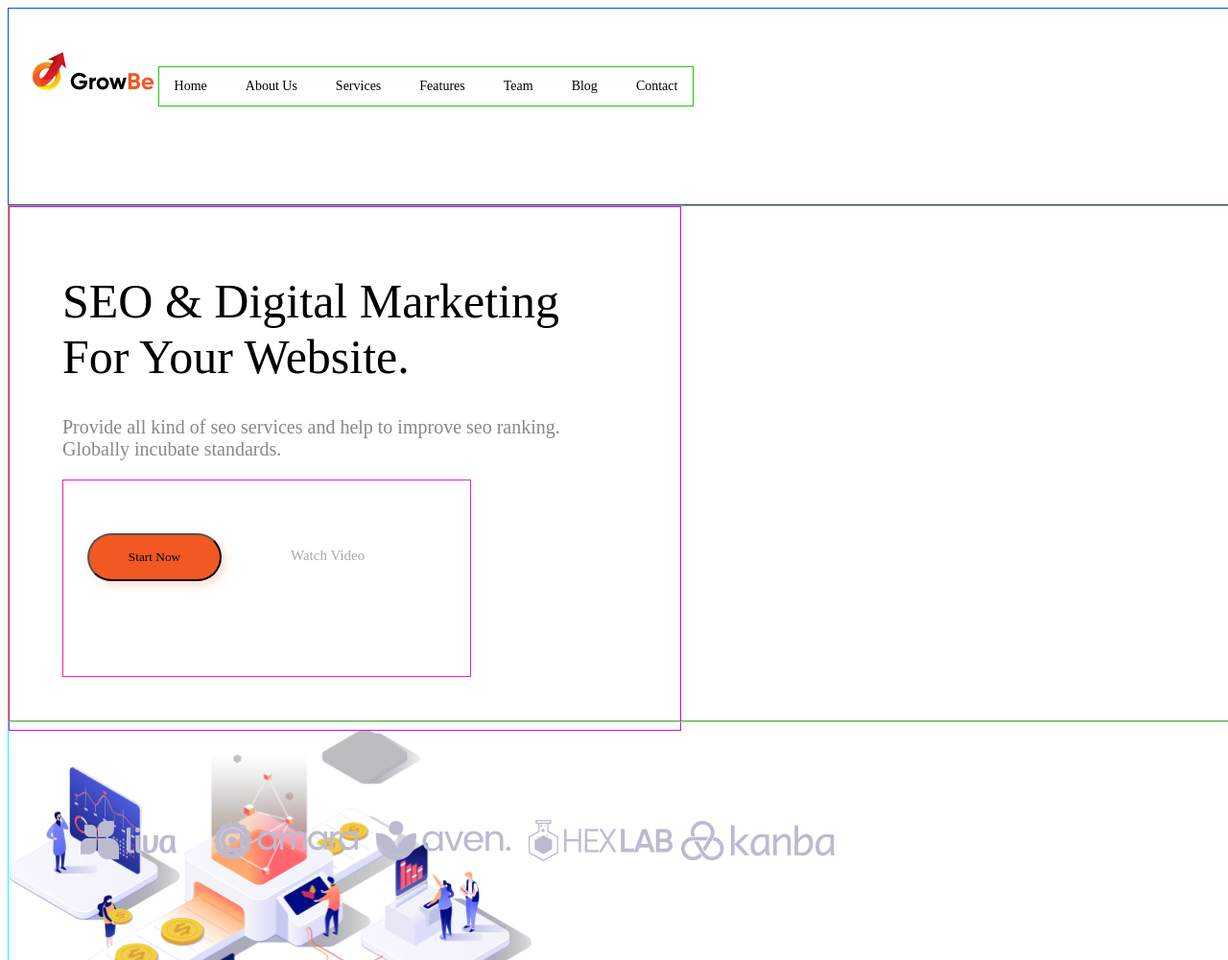
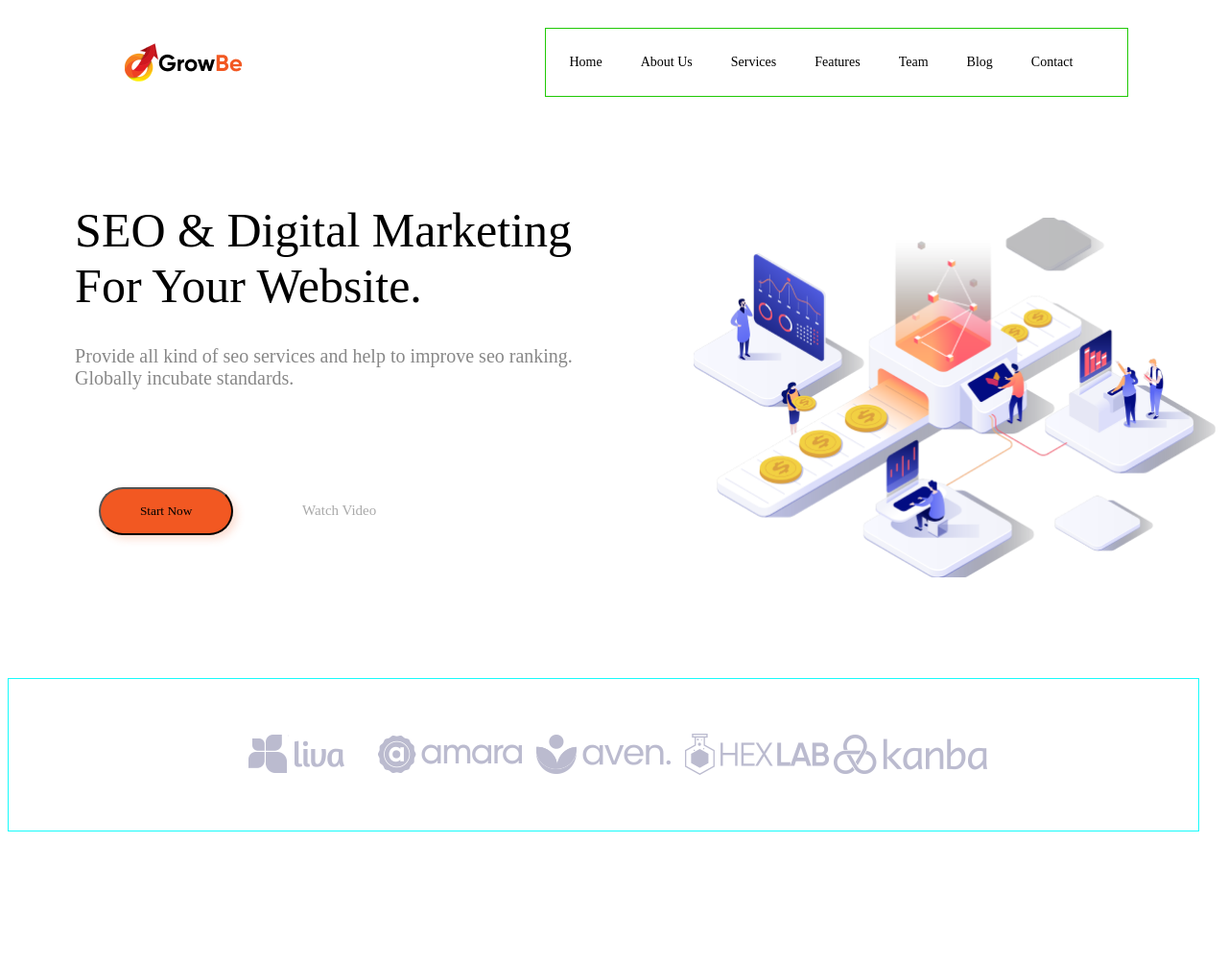
Before and after one commit to Uladzimir1367/HTML3, a plain HTML site: page index.html in a window 1280 px wide. Shown: the top 1001 px of the page at 96% size. After the commit the page ends 959 px from the top, so only its background shows below. Drawn offline with Linux system fonts and the light colour scheme.

Commit message:
внесены изменения, исправлены ошибки

```diff
--- a/index.html
+++ b/index.html
@@ -8,10 +8,10 @@
 </head>
 <body>
    <div class="top">
-
+      <div class="log">
          <img class="img_logo" src="images/logo.png" alt="">
          <img class="imagin_logotext" src="images/GrowBe.png" alt="">
-
+      </div>
       <div class="header">
          <a href="#">Home</a>
          <a href="#">About Us</a>
@@ -44,13 +44,11 @@
    </div>
 
    <div class="top_logo">
-      <div class="brend_logo" >
-         <img class="imagin_foot" src="images/1.png" alt="">
+      <img class="imagin_foot" src="images/1.png" alt="">
          <img class="imagin_foot" src="images/3.png" alt="">
          <img class="imagin_foot" src="images/4.png" alt="">
          <img class="imagin_foot" src="images/5.png" alt="">
          <img class="imagin_foot" src="images/6.png" alt="">
       </div>
-   </div>
 </body>
 </html>
--- a/style.css
+++ b/style.css
@@ -4,17 +4,30 @@
 
 }
 body {
+   display: flex;
+   flex-direction: column;
    width: 1920px;
    height: 943px;
    flex-shrink: 0;
+   gap: 20px;
    background: #FFF;
 }
 .top {
+   display: flex;
+   justify-content: center;
+   align-items: center;
+   flex-shrink: 0;
+   gap: 350px;
    width: 1289px;
    height: 114px;
-   padding: 45px 25px;
-   gap: 14;
-   border: 1px solid #0150E9;
+   /*border: 1px solid #0150E9;*/
+}
+.log {
+   display: flex;
+   /*justify-content: center;*/
+   align-items: center;
+   width: 88px;
+   height: 30px;
 }
 .header {
    display: inline-flex;
@@ -22,7 +35,8 @@ body {
    height: 40px;
    gap: 40px;
    border: 1px solid #20C905;
-   justify-content: center;
+
+   padding: 15px 25px;
    align-items: center;
 
 }
@@ -42,15 +56,20 @@ a {
 }
 
 .top_content {
+   display: flex;
    width: 1274px;
-   height: 536px;
-   border: 1px solid #E99C08;
+   /*height: 536px;*/
+   flex-shrink: 0;
+   flex-wrap: wrap;
+   justify-content: center;
+   align-items: center;
+   /*border: 1px solid #E99C08;*/
 }
 .top_info {
    width: 589px;
    height: 475px;
    padding: 35px 55px;
-   border: 1px solid #BD0EFB;
+   /*border: 1px solid #BD0EFB;*/
 }
 
 .title {
@@ -68,20 +87,15 @@ a {
    font-weight: 400;
    line-height: normal;
 }
-.text_h5 {
-   color: #AAA;
-   font-size: 15px;
-   font-style: normal;
-   font-weight: 400;
-   line-height: normal;
-}
 .top_button {
    display: inline-flex;
-   padding: 55px 25px;
+   padding: 60px 25px;
    gap: 72px;
-   width: 374px;
+   max-width: 374px;
    height: 94px;
-   border: 1px solid #FF1DA4;
+  /* border: 1px solid #FF1DA4;*/
+   justify-content: center;
+   align-items: center;
 }
 button {
    border-radius: 50px;
@@ -99,6 +113,8 @@ button {
    font-style: normal;
    font-weight: 400;
    line-height: normal;
+   width: 90px;
+   height: 19px;
 }
 .imaging {
    width: 544.814px;
@@ -111,22 +127,21 @@ button {
    display: inline-flex;
    width: 1240px;
    height: 158px;
-   padding: 45px 25px;
+   /*padding: 45px, 15px;*/
    justify-content: center;
    align-items: center;
+   gap: 48;
    border: 1px solid #19FBFB;
 }
-.brend_logo {
+/*{
+   .brend_logo {
    width: 1200px;
    height: 50px;
    flex-shrink: 0;
-   gap: 48;
-   justify-content: center;
-   align-items: center;
-}
+   gap: 48px;
+   }*/
 .imagin_foot {
    width: 160px;
    height: 50px;
    flex-shrink: 0;
-
 }
```
